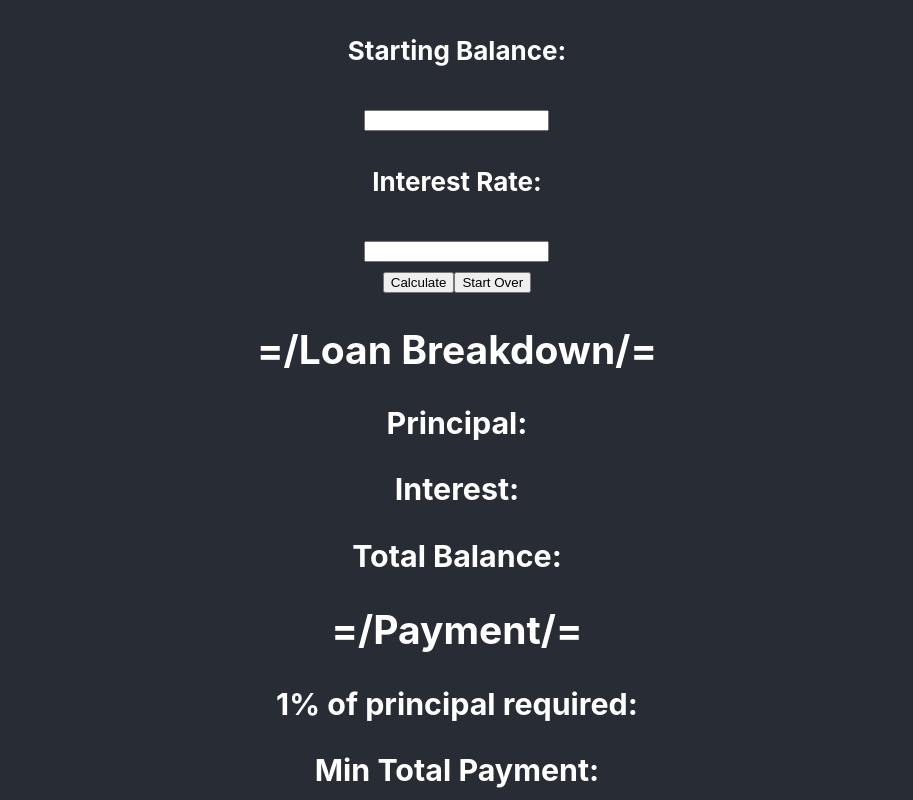
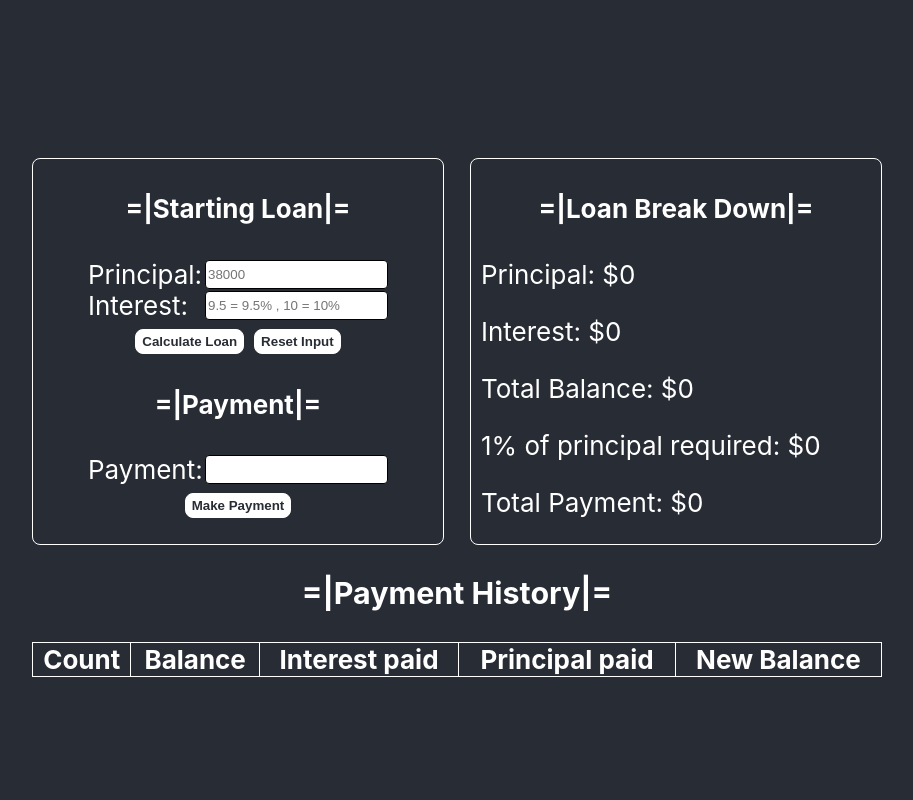
Before and after one commit to Jefrow/Debt-Calculator, a React (Create React App) app: page / in a window 1280 px wide. Shown: the top 800 px of the page, without its empty margins (183-1096 px from the left). Built offline with nearby package versions, Linux system fonts and the light colour scheme.

Commit message:
create new components folder and add components to components folder

```diff
--- a/src/Calculator.jsx
+++ b/src/Calculator.jsx
@@ -1,20 +1,23 @@
 import React from "react";
-import History from "./History";
+import StartingInputs from "./components/StartingInputs";
+import LoanBreakdown from "./components/LoanBreakdown";
+import Payments from "./components/Payments";
+import History from "./components/History";
 
 class Calculator extends React.Component {
   constructor() {
     super();
     this.state = {
-      loanHeading: "",
-      interestHeading: "",
-      balance: "",
-      minLoanDue: "",
-      minBalanceDue: "",
-      payment: "",
-      id: 1,
+      principal: 0.00,
+      interest: 0.00,
+      balance: 0.00,
+      minPrincipal: 0.00,
+      totalPayment: 0.00,
+      count: 1,
+      id: 0,
       newBalance: "",
-      count: 1,
-      payments: []
+      payments: [],
+      warning:""
     };
   }
 
@@ -23,194 +26,177 @@ class Calculator extends React.Component {
     this.setState({ [e.target.name]: e.target.value });
   };
 
-  /*
-  What needs to happen when you click handle submit?
-  1.Calculate the interest, calculate the loan, and update the principal, interest and loan.
-  */
   handleSubmit = (e) => {
+    if(this.checkInput(this.state.principalInput) && this.checkInput(this.state.interestInput) && this.currDebt(this.state.principal)){
+
+      let principal, interest, balance, minPrincipal, totalPayment = '';
+
+      if(this.nearEdge(this.state.principalInput)) {
+        principal = this.state.principalInput;
+        interest = 0;
+        balance = this.calcFinalPay(this.state.principalInput);
+        minPrincipal = this.calcMinPrincipal(this.state.principalInput);
+        totalPayment = this.calcFinalPay(this.state.principalInput);
+      }else{
+        principal = this.state.principalInput;
+        interest = this.calcInterest(this.state.interestInput,this.state.principalInput);
+        balance = this.calcBalance(this.state.interestInput, this.state.principalInput);
+        minPrincipal = this.calcMinPrincipal(this.state.principalInput);
+        totalPayment = this.calcMinPay(this.state.interestInput, this.state.principalInput);
+      }
+
+      this.setState({
+        principal: principal,
+        interest: interest,
+        balance: balance,
+        minPrincipal: minPrincipal,
+        totalPayment: totalPayment
+      });
+    }
     e.preventDefault();
-    if (this.checkInput(this.state.loan, this.state.interest)) {
-      this.setState({
-        loanHeading: this.state.loan,
-        interestHeading: this.calculateInterest(
-          this.state.interest,
-          this.state.loan
-        ),
-        balance: this.calculateBalance(this.state.interest, this.state.loan),
-        minLoanDue: this.state.loan / 100,
-        minBalanceDue: this.calculateMinPay(
-          this.state.interest,
-          this.state.loan
-        )
-      });
-    } else {
-      alert(
-        "Loan and Interest need to be positive numbers and greater than 0."
-      );
-    }
   };
 
+
   handlePayment = (e) => {
-    e.preventDefault();
-    // if (this.checkPayment(this.state.payment, this.state.minBalanceDue)) {
-      let newBalance = this.calculateNewBalance(
-        this.state.balance,
-        this.state.payment
-      );
-      console.log(newBalance);
+    if(this.checkInput(this.state.paymentInput) && (this.checkPayment(this.state.paymentInput, this.state.totalPayment, this.state.balance))){
+
+      let newBalance = this.calcNewBalance(this.state.balance, this.state.paymentInput);
+      let principalPaid = this.calcPrincipalPaid(this.state.paymentInput, this.state.interest);
+      let balance, interest,minPrincipal, totalPayment = ''
+
+      if(this.nearEdge(newBalance)) {
+        balance = this.calcFinalPay(newBalance);
+        interest = 0;
+        minPrincipal = this.calcMinPrincipal(newBalance);
+        totalPayment = this.calcFinalPay(newBalance);
+      }else {
+        balance = this.calcBalance(this.state.interestInput, newBalance);
+        interest = this.calcInterest(this.state.interestInput, newBalance);
+        minPrincipal = this.calcMinPrincipal(newBalance);
+        totalPayment = this.calcMinPay(this.state.interestInput, newBalance);
+      }
+
       const newPayment = {
         id: this.state.id,
         count: this.state.count,
-        prevBalance: this.state.loanHeading,
-        interest: this.state.interestHeading,
-        payment: this.state.payment,
+        prevBalance: this.state.principal,
+        interest: this.state.interest,
+        principalPaid: principalPaid,
         newBalance: newBalance
       };
 
       this.setState((state) => ({
-        loanHeading: newBalance,
-        interestHeading: this.calculateInterest(
-          this.state.interest,
-          newBalance
-        ),
-        id: this.increase(this.state.id),
+        id:this.increase(this.state.id),
         count: this.increase(this.state.count),
-        balance: this.calculateBalance(this.state.interest, newBalance),
-        minLoanDue: this.calculateMinLoan(newBalance),
-        minBalanceDue: this.calculateMinPay(this.state.interest, newBalance),
+        principal: newBalance,
+        interest: interest,
+        balance: balance,
+        minPrincipal: minPrincipal,
+        totalPayment: totalPayment,
         payments: [...state.payments, newPayment],
-        payment: " "
+        paymentInput:"",
       }));
-    // } else {
-    //   alert("Payment too low. Please enter at least the minimum payment.");
-    // }
+    }
+    e.preventDefault();
   };
 
-  //calculations
-  calculateInterest = (interest, loan) => {
-    return ((interest / 100 / 12) * loan).toFixed(2);
-  };
-
-  calculateBalance = (interest, balance) => {
-    return (
-      Number(balance) +
-      (Number(interest) / 100 / 12) * Number(balance)
-    ).toFixed(2);
-  };
-
-  calculateMinLoan(balance) {
-    return Number(balance) / 100;
+  handleReset = (e) => {
+    e.preventDefault();
+    this.setState({
+      principalInput: "",
+      interestInput: "",
+      principal: 0,
+      interest: 0,
+      balance: 0,
+      minPrincipal: 0,
+      totalPayment: 0,
+      count:1,
+      id:1,
+      payments:[],
+      payment:"",
+      warning:""
+    })
   }
 
-  calculateMinPay = (interest, balance) => {
-    return (
-      Number(balance) / 100 +
-      (Number(interest) / 100 / 12) * Number(balance)
-    ).toFixed(2);
-  };
+  //calculations
+  calcInterest = (interest, loan) => ((Number(interest) * 0.01 / 12) * Number(loan)).toFixed(2);
+  calcBalance = (interest, loan) => (Number(loan) + (Number(interest) * 0.01 / 12) * Number(loan)).toFixed(2);
+  calcMinPrincipal = (loan) => (Number(loan) * 0.01).toFixed(2);
+  calcMinPay = (interest, balance) => (Number(balance) * 0.01 + (Number(interest) * 0.01 / 12)  * Number(balance)).toFixed(2);
+  calcNewBalance = (balance, payment) => (Number(balance) - Number(payment)).toFixed(2);
+  calcPrincipalPaid = (payment, interest) => (Number(payment) - Number(interest)).toFixed(2);
+  calcFinalPay = (balance) => (Number(balance) + Number(balance) * 0.01).toFixed(2);
+  increase = (int) => int += 1;
 
-  calculateNewBalance = (balance, payment) => {
-    return (Number(balance) - Number(payment)).toFixed(2);
-  };
-
-  increase = (int) => {
-    return int += 1;
+  //Input checks
+  checkInput = (input) => {
+    if(Number(input) <= 0){
+      this.setState({warning:'Inputs must be greater than 0.'})
+      return false;
+    }
+    this.setState({warning:''})
+    return true;
   }
 
-  //Input checks
-  checkPayment = (payment, minimumPayment) => {
-    if (payment >= minimumPayment) {
+  checkPayment = (payment, totalPayment, balance) => {
+    if(Number(payment) < Number(totalPayment)){
+      this.setState({warning:"Payment is too low."})
+      return false;
+    }else if(Number(payment) > Number(balance)) {
+      this.setState({warning:"Payment is too much."})
+      return false;
+    }
+    this.setState({warning:''})
+    return true
+  }
+
+  nearEdge = (balance) => {
+    if(balance <= 100){
       return true;
     }
     return false;
-  };
+  }
 
-  checkInput = (loan, interest) => {
-    if (Math.sign(Number(loan)) > 0 && 0 < Math.sign(Number(interest))) {
-      return true;
+  currDebt = (principal) => {
+    if(principal){
+      this.setState({warning:'please click reset to start over.'})
+      return false
     }
-    return false;
-  };
+    this.setState({warning:''})
+    return true
+  }
 
   render() {
-    const {
-      loan,
-      interest,
-      loanHeading,
-      interestHeading,
-      balance,
-      minLoanDue,
-      minBalanceDue,
-      payment
-    } = this.state;
     return (
       <div>
-        <div>
-          <div>
-            <h4>Starting Balance: </h4>
-            <input type="text" name="loan" value={loan} onChange={this.handleInput} />
-            <h4>Interest Rate:</h4>
-            <input
-              type="text"
-              name="interest"
-              value={interest}
-              onChange={this.handleInput}
+        <h4>{this.state.warning}</h4>
+        <div className="calculator-container">
+          <div className="input-container">
+            <StartingInputs
+            principalInput={this.state.principalInput}
+            interestInput={this.state.interestInput}
+            handleChange={this.onInput}
+            onInput={this.handleInput}
+            onSubmit={this.handleSubmit}
+            onReset={this.handleReset}
+            />
+            <Payments
+            paymentInput={this.state.paymentInput}
+            handleChange={this.onInput}
+            onInput={this.handleInput}
+            onPayment={this.handlePayment}
             />
           </div>
-          <div>
-            <span>
-              <button onClick={this.handleSubmit}>Calculate</button>
-            </span>
-            <span>
-              <button onClick={this.handleReset}>Start Over</button>
-            </span>
+          <div className="breakdown-container">
+            <LoanBreakdown
+              loanHeading = {this.state.principal}
+              interestHeading = {this.state.interest}
+              balance = {this.state.balance}
+              minPrincipal = {this.state.minPrincipal}
+              totalPayment = {this.state.totalPayment}
+            />
           </div>
-
-          {/* <StartingInput /> */}
-
-          {/* <Inputs
-            label="loan"
-            heading="Loan"
-            id="loan"
-            name="loan"
-            value={loan}
-            onInput={this.handleInput}
-          />
-          <Inputs
-            label="interest"
-            heading="Interest"
-            id="interest"
-            name="interest"
-            value={interest}
-            onInput={this.handleInput}
-          /> */}
         </div>
-
-        <div>
-          <h2>=/Loan Breakdown/=</h2>
-          <h3>Principal: {loanHeading}</h3>
-          <h3>Interest: {interestHeading}</h3>
-          <h3>Total Balance: {balance}</h3>
-          <h2>=/Payment/=</h2>
-          <h3>1% of principal required: {minLoanDue}</h3>
-          <h3>Min Total Payment: {minBalanceDue}</h3>
-          {/* <LoanBreakDown /> */}
-        </div>
-
-        <div>
-          <h4>Make A Payment:</h4>
-          <input type="text" name="payment" value={payment} onChange={this.handleInput} />
-          {/* <Inputs
-            label="payment"
-            heading="payment"
-            id="payment"
-            name="payment"
-            value={this.state.payment}
-            onInput={this.handleInput}
-          /> */}
-          <button onClick={this.handlePayment}>Make Payment</button>
-        </div>
-
         <div>
           <History payments={this.state.payments} />
         </div>
@@ -219,53 +205,5 @@ class Calculator extends React.Component {
   }
 }
 
-// //Starting Loan Component
-// class StartingInput extends React.Component {
-//   constructor() {
-//     super();
-//     this.state = {};
-//   }
-//   render() {
-//     const { loan, interest } = this.state;
-//     return (
-//       <div>
-//         <h2>Starting Loan</h2>
-//         <div>
-//           <h3>Starting Balance:</h3>
-//           <input name="loan" value={loan} onChange={this.onInput} />
-//           <h3>Interest Rate:</h3>
-//           <input name="interest" value={interest} onChange={this.onInput} />
-//         </div>
-//         <div>
-//           <button onClick={this.handleSubmit}>Calculate</button>
-//         </div>
-//       </div>
-//     );
-//   }
-// }
-
-// //Loan Breakdown Payment Component
-// class LoanBreakDown extends React.Component {
-//   render() {
-//     return (
-//       <div>
-//         <h2>=/Loan Breakdown/=</h2>
-//         <h3>Principal: {this.props.loanHeading}</h3>
-//         <h3>Interest: {this.props.interestHeading}</h3>
-//         <h3>Total Balance: {this.props.balance}</h3>
-//         <h2>=/Payment/=</h2>
-//         <h3>1% of principal required: {this.props.minPrincipal}</h3>
-//         <h3>Min Total Payment: {this.props.minBalanceDue}</h3>
-//       </div>
-//     );
-//   }
-// }
-
-// //Payment Component
-// class Payment extends React.Component {
-//   render() {
-//     return <div></div>;
-//   }
-// }
 
 export default Calculator;
--- /dev/null
+++ b/src/components/History.jsx
@@ -0,0 +1,30 @@
+import React from 'react';
+import Item from './Items';
+
+class History extends React.Component {
+  render() {
+    return (
+      <div>
+        <h3>=|Payment History|=</h3>
+          <table className="payment-table">
+            <tbody>
+              <tr>
+                <th>Count</th>
+                <th>Balance</th>
+                <th>Interest paid</th>
+                <th>Principal paid</th>
+                <th>New Balance</th>
+              </tr>
+              {this.props.payments.map((item) => (
+                <Item key={item.id} item={item} />
+              ))}
+            </tbody>
+          </table>
+      </div>
+    )
+  }
+}
+
+
+
+export default History;
--- /dev/null
+++ b/src/components/Items.jsx
@@ -0,0 +1,18 @@
+import React from 'react';
+
+class Item extends React.Component {
+  render() {
+    const {count, prevBalance, principalPaid, interest, newBalance} = this.props.item;
+    return(
+      <tr>
+        <th>{count}</th>
+        <th>$ {prevBalance}</th>
+        <th>$ {interest}</th>
+        <th>$ {principalPaid}</th>
+        <th>$ {newBalance}</th>
+      </tr>
+    )
+  }
+}
+
+export default Item;
--- /dev/null
+++ b/src/components/LoanBreakdown.jsx
@@ -0,0 +1,18 @@
+import React from 'react'
+
+class LoanBreakDown extends React.Component {
+  render() {
+    return(
+      <div className="loan-breakdown">
+        <h4>=|Loan Break Down|=</h4>
+        <p>Principal: ${this.props.loanHeading}</p>
+        <p>Interest: ${this.props.interestHeading}</p>
+        <p>Total Balance: ${this.props.balance}</p>
+        <p>1% of principal required: ${this.props.minPrincipal}</p>
+        <p>Total Payment: ${this.props.totalPayment}</p>
+      </div>
+    )
+  }
+}
+
+export default LoanBreakDown;
--- /dev/null
+++ b/src/components/Payments.jsx
@@ -0,0 +1,23 @@
+import React from 'react'
+
+class Payments extends React.Component {
+
+  handleChange = (e) => {
+    this.props.onInput(e);
+  }
+
+  render() {
+    return(
+      <div>
+        <h4>=|Payment|=</h4>
+        <div className="input-wrapper">
+          <label htmlFor="payment">Payment:</label>
+          <input name="paymentInput" value={this.props.paymentInput} type="number"onChange={this.handleChange} />
+        </div>
+        <button onClick={this.props.onPayment}>Make Payment</button>
+      </div>
+    )
+  }
+}
+
+export default Payments;
--- /dev/null
+++ b/src/components/StartingInputs.jsx
@@ -0,0 +1,30 @@
+import React from 'react';
+
+class StartingInput extends React.Component {
+
+  handleChange = (e) => {
+    this.props.onInput(e);
+  }
+
+  render() {
+    return (
+      <div>
+        <h4>=|Starting Loan|=</h4>
+        <div className="loan-container">
+          <div className="input-wrapper">
+            <label htmlFor="principalInput">Principal:</label>
+            <input name="principalInput" value={this.props.principalInput} placeholder="38000" type="number" onChange={this.handleChange} />
+          </div>
+          <div className="input-wrapper">
+            <label htmlFor="interestInput">Interest:</label>
+            <input name="interestInput" value={this.props.interestInput} placeholder="9.5 = 9.5% , 10 = 10%" type="number" onChange={this.handleChange}/>
+          </div>
+        </div>
+          <button onClick={this.props.onSubmit}>Calculate Loan</button>
+          <button onClick={this.props.onReset}>Reset Input</button>
+      </div>
+    )
+  }
+}
+
+export default StartingInput;
--- a/src/index.css
+++ b/src/index.css
@@ -12,6 +12,63 @@ code {
     monospace;
 }
 
-.calculatorBody {
+.calculator-container {
   display: flex;
+  flex-wrap: wrap;
+  max-width: 850px;
+  justify-content: space-between;
+  margin: 0 auto;
 }
+
+.loan-breakdown p {
+  text-align: left;
+}
+
+.input-wrapper {
+  text-align: center;
+  display: flex;
+  justify-content: space-between;
+  align-items: center;
+  width: 300px;
+  margin: auto;
+}
+
+.input-wrapper input {
+  border: 1px solid #000;
+  border-radius: 4px;
+  height: 25px;
+}
+
+.input-container, .breakdown-container {
+  border: 1px solid #fff;
+  border-radius: 8px;
+  padding: 0 10px;
+  width: 390px;
+}
+
+button {
+  border: 1px solid #fff;
+  height: 25px;
+  border-radius: 8px;
+  appearance: none;
+  color: #282c34;
+  font-weight: 700;
+  background-color: #fff;
+  margin: 0 5px;
+}
+
+button:hover {
+  cursor: pointer;
+}
+
+.payment-table {
+  border: 1px solid #fff;
+  border-collapse: collapse;
+  border-radius: 8px;
+  width: 850px;
+  margin: 0;
+}
+
+.payment-table th , .payment-table td{
+  border: 1px solid #fff;
+}
```
Also changed, not shown: src/History.jsx (deleted, +0 -21 lines), src/Items.jsx (deleted, +0 -18 lines), src/LoanBreakdown.jsx (deleted, +0 -16 lines), src/Payments.jsx (deleted, +0 -18 lines), src/StartingInputs.jsx (deleted, +0 -30 lines).
